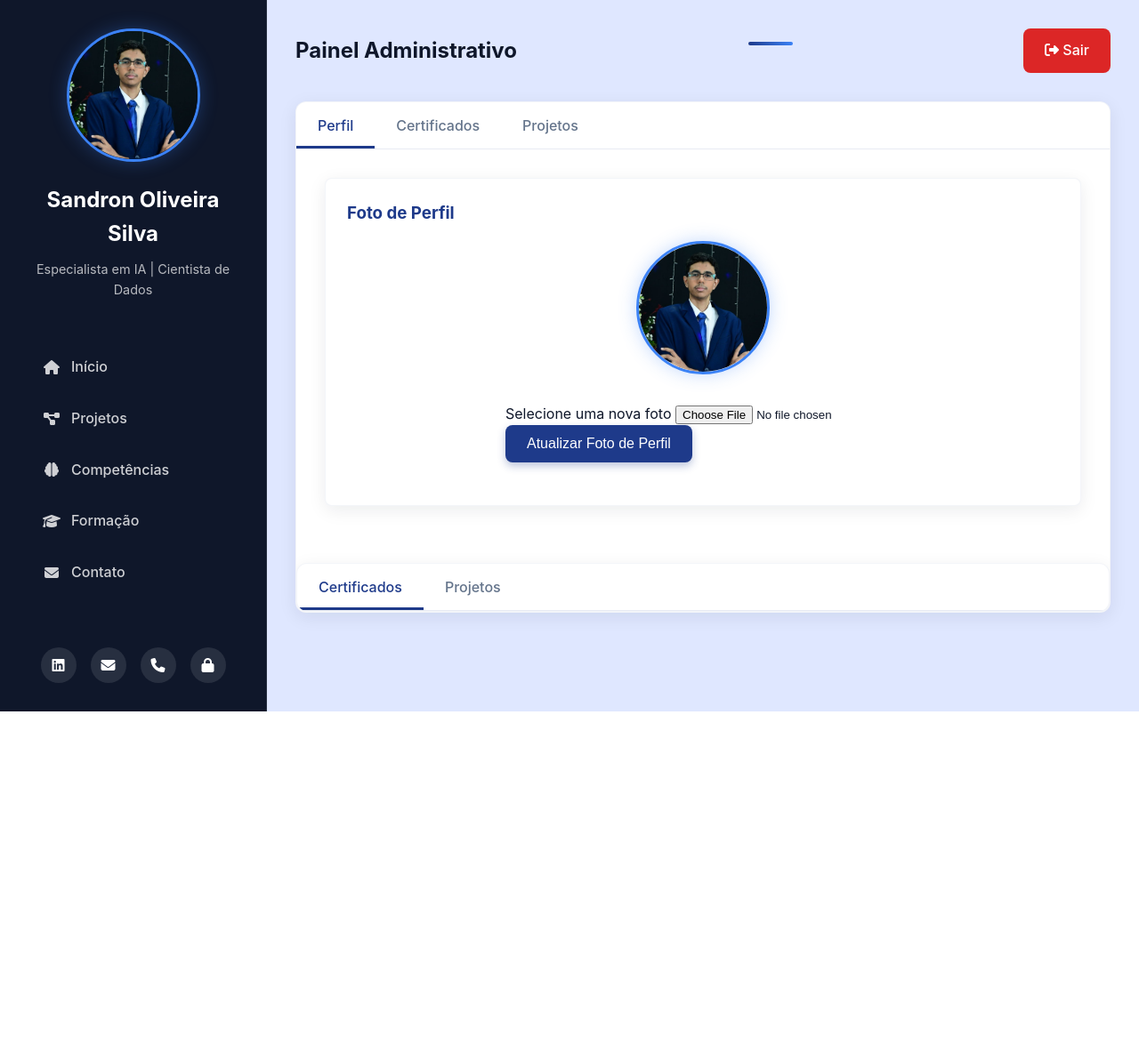
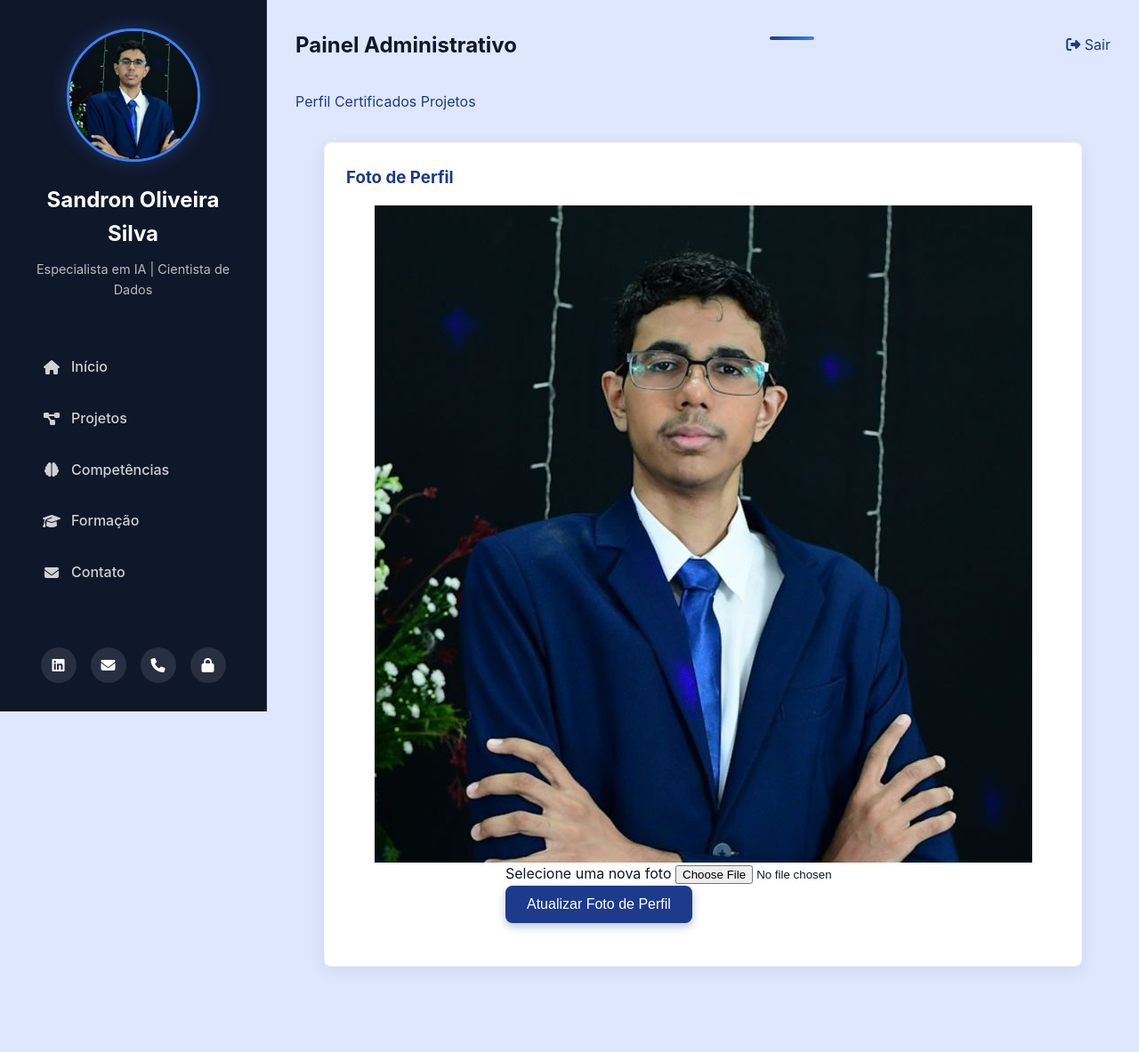
Before and after one commit to sandronoliveira/Portifolio, a Flask app: page /admin in a window 1280 px wide. Shown: the whole page at 89% size. Before the commit the page ends 800 px from the top, so only its background shows below. Run offline with Flask 3, Linux system fonts and the light colour scheme; a user stored in the database is signed in.

Commit message:
Release 0.1.0

```diff
--- a/app.py
+++ b/app.py
@@ -8,9 +8,17 @@
 from datetime import datetime
 
 app = Flask(__name__)
+app.static_folder = 'static'
+app.static_url_path = '/static'
 app.config['SECRET_KEY'] = os.urandom(24)
 app.config['SQLALCHEMY_DATABASE_URI'] = 'sqlite:///portfolio.db'
 app.config['SQLALCHEMY_TRACK_MODIFICATIONS'] = False
+
+# Configurações de produção para Railway
+if os.environ.get('RAILWAY_ENVIRONMENT'):
+    app.config['PREFERRED_URL_SCHEME'] = 'https'
+    # Remova a linha abaixo se causar problemas
+    # app.config['SERVER_NAME'] = 'www.sandron.dev.br'
 
 # Configurações para upload de imagens
 app.config['UPLOAD_FOLDER'] = 'static/uploads'
--- a/templates/admin.html
+++ b/templates/admin.html
@@ -7,25 +7,34 @@
     <h2>Painel Administrativo</h2>
     <div class="accent-line"></div>
     <div class="admin-actions">
-        <a href="{{ url_for('logout') }}" class="btn danger"><i class="fas fa-sign-out-alt"></i> Sair</a>
+        <a href="{{ url_for('logout') }}" class="logout-btn"><i class="fas fa-sign-out-alt"></i> Sair</a>
     </div>
 </section>
 
-<section class="admin-tabs">
-    <div class="tabs">
-        <button class="tab-btn active" data-tab="profile">Perfil</button>
-        <button class="tab-btn" data-tab="certificates">Certificados</button>
-        <button class="tab-btn" data-tab="projects">Projetos</button>
+{% with messages = get_flashed_messages() %}
+    {% if messages %}
+        <div class="flash-messages">
+            {% for message in messages %}
+                <div class="message">{{ message }}</div>
+            {% endfor %}
+        </div>
+    {% endif %}
+{% endwith %}
+
+<section class="admin-tabs-container">
+    <div class="admin-tabs-nav">
+        <a href="#profile-tab" class="active" data-tab="profile">Perfil</a>
+        <a href="#certificates-tab" data-tab="certificates">Certificados</a>
+        <a href="#projects-tab" data-tab="projects">Projetos</a>
     </div>
 
+    <div class="admin-content">
         <div class="tab-content active" id="profile-tab">
             <div class="admin-section">
                 <h3>Foto de Perfil</h3>
                 <div class="profile-image-preview">
                     {% if user.profile_image %}
-                <div class="current-image">
                     <img src="{{ url_for('uploaded_file', filename='profile/' + user.profile_image) }}" alt="Foto de Perfil">
-                </div>
                     {% else %}
                     <div class="no-image">
                         <i class="fas fa-user"></i>
@@ -33,7 +42,7 @@
                     </div>
                     {% endif %}
 
-                <form action="{{ url_for('upload_profile_image') }}" method="post" enctype="multipart/form-data" class="upload-form">
+                    <form action="{{ url_for('upload_profile_image') }}" method="post" enctype="multipart/form-data" class="profile-image-form">
                         <div class="form-group">
                             <label for="profile_image">Selecione uma nova foto</label>
                             <input type="file" id="profile_image" name="profile_image" accept="image/*" required>
@@ -42,12 +51,6 @@
                     </form>
                 </div>
             </div>
-    </div>
-
-<section class="admin-tabs">
-    <div class="tabs">
-        <button class="tab-btn active" data-tab="certificates">Certificados</button>
-        <button class="tab-btn" data-tab="projects">Projetos</button>
         </div>
 
         <div class="tab-content" id="certificates-tab">
@@ -235,26 +238,46 @@
                 </div>
             </div>
         </div>
+    </div>
 </section>
 {% endblock %}
 
 {% block scripts %}
 <script>
+    document.addEventListener('DOMContentLoaded', function() {
         // Tab switching logic
-    const tabButtons = document.querySelectorAll('.tab-btn');
+        const tabLinks = document.querySelectorAll('.admin-tabs-nav a');
         const tabContents = document.querySelectorAll('.tab-content');
 
-    tabButtons.forEach(button => {
-        button.addEventListener('click', () => {
-            // Remove active class from all buttons and contents
-            tabButtons.forEach(btn => btn.classList.remove('active'));
-            tabContents.forEach(content => content.classList.remove('active'));
+        tabLinks.forEach(link => {
+            link.addEventListener('click', (e) => {
+                e.preventDefault();
 
-            // Add active class to clicked button and corresponding content
-            button.classList.add('active');
-            const tabId = button.getAttribute('data-tab');
+                // Remove active class from all links and contents
+                tabLinks.forEach(l => l.classList.remove('active'));
+                tabContents.forEach(c => c.classList.remove('active'));
+
+                // Add active class to clicked link
+                link.classList.add('active');
+
+                // Get tab ID and show corresponding content
+                const tabId = link.getAttribute('data-tab');
                 document.getElementById(`${tabId}-tab`).classList.add('active');
             });
         });
+
+        // Hide flash messages after 5 seconds
+        const flashMessages = document.querySelectorAll('.flash-messages .message');
+        if (flashMessages.length > 0) {
+            setTimeout(() => {
+                flashMessages.forEach(message => {
+                    message.style.opacity = '0';
+                    setTimeout(() => {
+                        message.style.display = 'none';
+                    }, 300);
+                });
+            }, 5000);
+        }
+    });
 </script>
 {% endblock %}
```
Also changed, not shown: templates/login.html (+23 -5 lines). Lines whose indentation alone changed are shown as unchanged.
